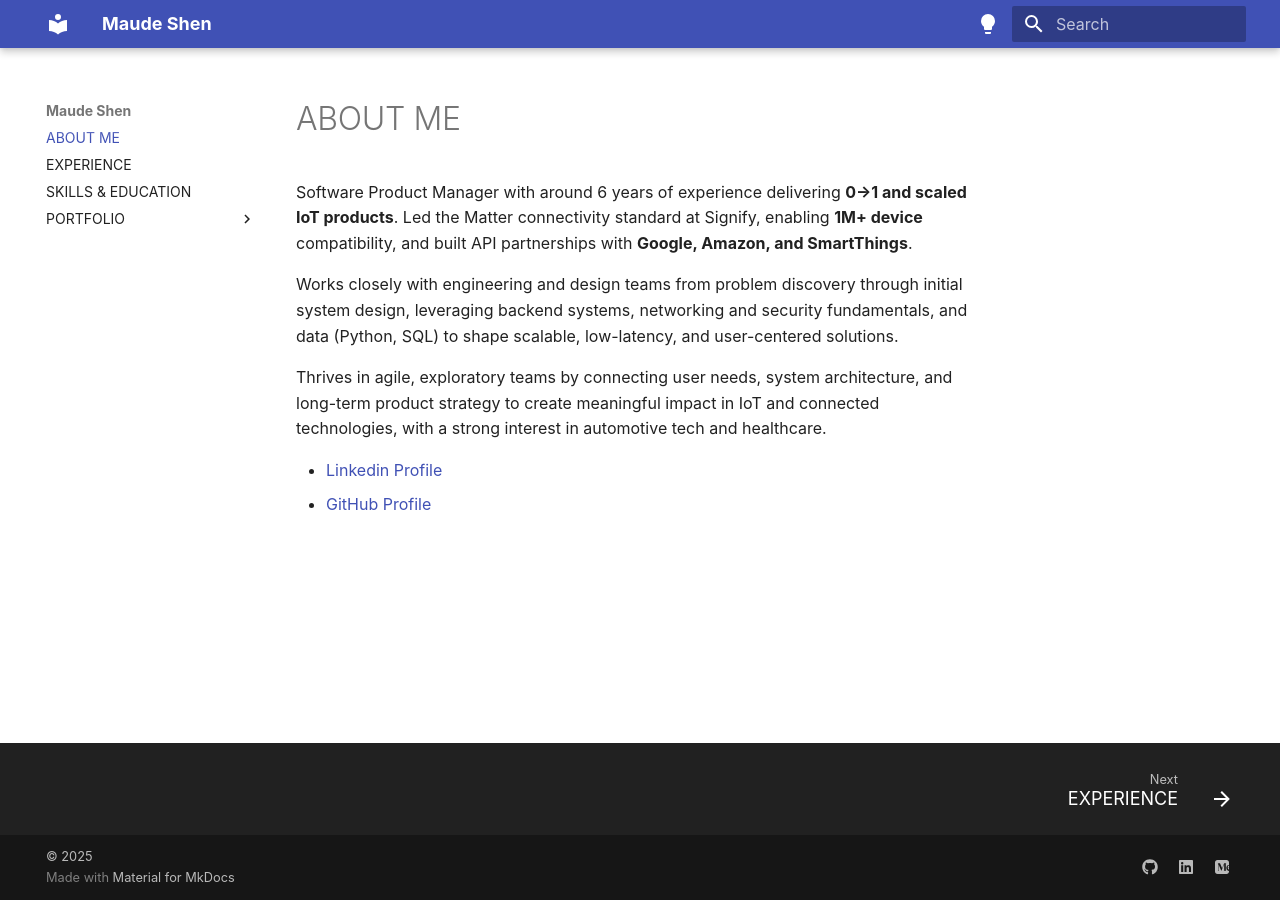
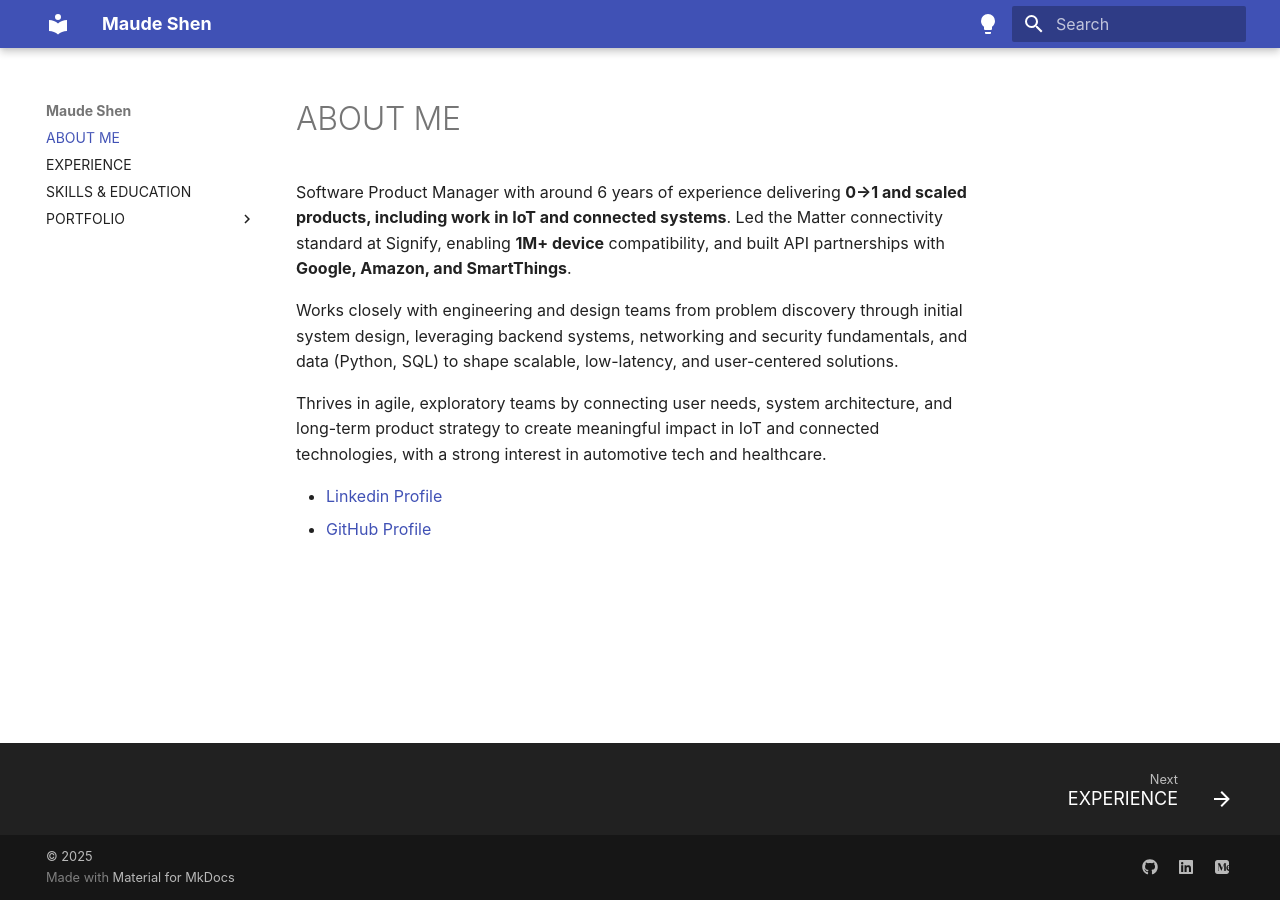
Before and after one commit to maudes/cv, an MkDocs documentation site: the page built from docs/index.md, in a window 1280 px wide. Built offline with MkDocs 1.6.1 and Material for MkDocs 9.7.7, drawn with Linux system fonts in a browser that asks for light colours; some web fonts are replaced.

Commit message:
Update index.md

```diff
--- a/docs/index.md
+++ b/docs/index.md
@@ -1,4 +1,4 @@
-Software Product Manager with around 6 years of experience delivering **0→1 and scaled IoT products**. Led the Matter connectivity standard at Signify, enabling **1M+ device** compatibility, and built API partnerships with **Google, Amazon, and SmartThings**.
+Software Product Manager with around 6 years of experience delivering **0→1 and scaled products, including work in IoT and connected systems**. Led the Matter connectivity standard at Signify, enabling **1M+ device** compatibility, and built API partnerships with **Google, Amazon, and SmartThings**.
 
 Works closely with engineering and design teams from problem discovery through initial system design, leveraging backend systems, networking and security fundamentals, and data (Python, SQL) to shape scalable, low-latency, and user-centered solutions.
 
```
